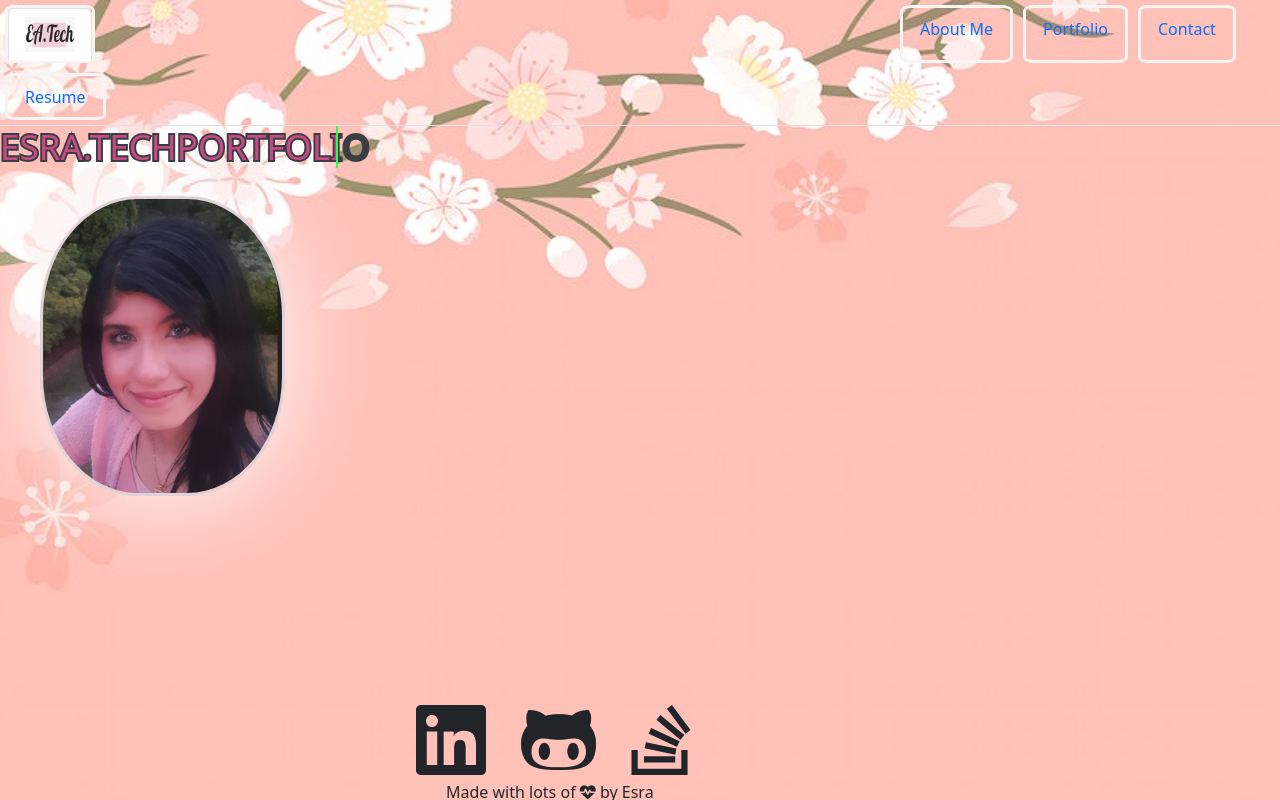
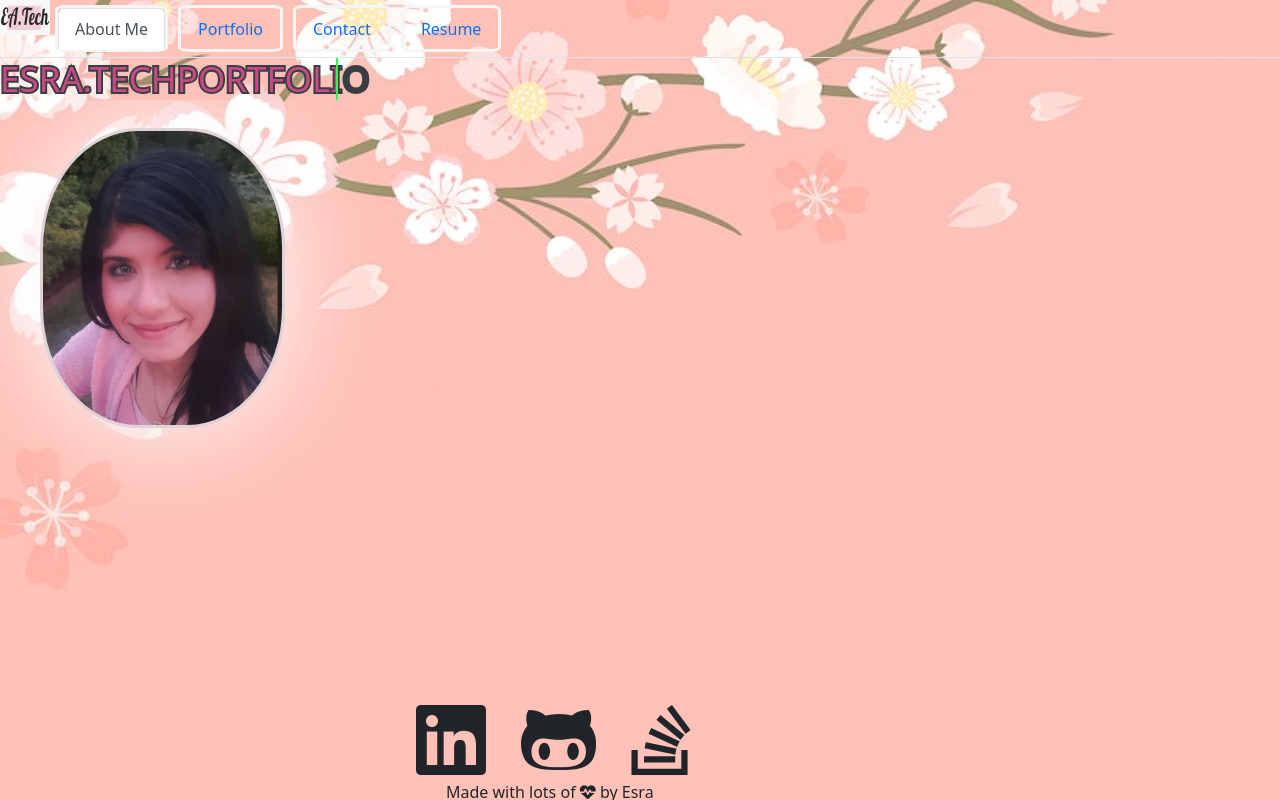
Before and after one commit to EsraWameed/reactorApp, a React (Create React App) app: page / in a window 1280 px wide. Built offline with nearby package versions, Linux system fonts and the light colour scheme.

Commit message:
made about me the default page

```diff
--- a/src/components/NavTabs.js
+++ b/src/components/NavTabs.js
@@ -6,22 +6,15 @@ import '../styles/navtab.css';
 function NavTabs({ currentPage, handlePageChange }) {
   return (
     <ul className="nav nav-tabs">
-       <li className="nav-item logoWelcome">
-        <a
-          href="#welcome"
-          onClick={() => handlePageChange('Welcome')}
-          className={currentPage === 'Welcome' ? 'nav-link active' : 'nav-link'}
-        >
+      <img className="logo" src={logo} alt="my brand."></img>
 
-          <img className="logo" src={logo} alt="my brand."></img>
-        </a>
-      </li>
       <li className="nav-item">
         <a
           href="#About"
           onClick={() => handlePageChange('About')}
           className={currentPage === 'About' ? 'nav-link active' : 'nav-link'}
         >
+          <i class="fa-regular fa-user-hair-long"></i>
           About Me
         </a>
       </li>
--- a/src/components/PortfolioContainer.js
+++ b/src/components/PortfolioContainer.js
@@ -3,21 +3,18 @@ import NavTabs from './NavTabs';
 import Footer from './Footer';
 import About from './pages/About'
 import Contact from './pages/Contact';
-import Welcome from './pages/Welcome';
 import Portfolio from './pages/Portfolio';
 import Resume from './pages/Resume';
 
 export default function PortfolioContainer() {
-  const [currentPage, setCurrentPage] = useState('Welcome');
+  const [currentPage, setCurrentPage] = useState('About');
 
   // This method is checking to see what the value of `currentPage` is. Depending on the value of currentPage, we return the corresponding component to render.
 
 
   const renderPage = () => {
 
-    if (currentPage === 'Welcome') {
-      return <Welcome />;
-    }
+
     if (currentPage === 'About') {
       return <About />;
     }
--- a/src/components/pages/About.js
+++ b/src/components/pages/About.js
@@ -1,12 +1,16 @@
 import React from 'react';
-export default function About() {
+import '../../styles/Welcome.css';
+import Me from '../../images/me.png'
+export default function Welcome() {
   return (
 
-      <header className="aboutMe">
+      <header className="header">
 
 
-        <h1>About meeee</h1>
-
+        <h1 className="homez" data-text="Esra.TechPortfolio">Esra.TechPortfolio</h1>
+        <div className='mepicDiv'>
+        <img className="mePic" src={Me} alt="me smiling."></img>
+        </div>
       </header>
 
   );
--- a/src/components/pages/Welcome.js
+++ /dev/null
@@ -1,17 +0,0 @@
-import React from 'react';
-import '../../styles/Welcome.css';
-import Me from '../../images/me.png'
-export default function Welcome() {
-  return (
-
-      <header className="header">
-
-
-        <h1 className="homez" data-text="Esra.TechPortfolio">Esra.TechPortfolio</h1>
-        <div className='mepicDiv'>
-        <img className="mePic" src={Me} alt="me smiling."></img>
-        </div>
-      </header>
-
-  );
-}
--- a/src/styles/Welcome.css
+++ b/src/styles/Welcome.css
@@ -13,7 +13,6 @@
   display: flex;
   flex-wrap: wrap;
   color: aliceblue;
-
 }
 
 .mePic {
@@ -23,7 +22,6 @@
   margin-top: 20PX;
   border: solid 3px #e0d3d8;
   box-shadow: 0 0 100px rgb(252, 249, 251);
-
 }
 
 .mePic:hover {
--- a/src/styles/navtab.css
+++ b/src/styles/navtab.css
@@ -1,6 +1,6 @@
 .nav-item{
     border: 3px solid rgb(245, 245, 245);
-    background-color: antiquewhite;
+    background-color: rgb(251, 254, 255);
     border-radius: 10%;
     margin: 5px;
 }
```
